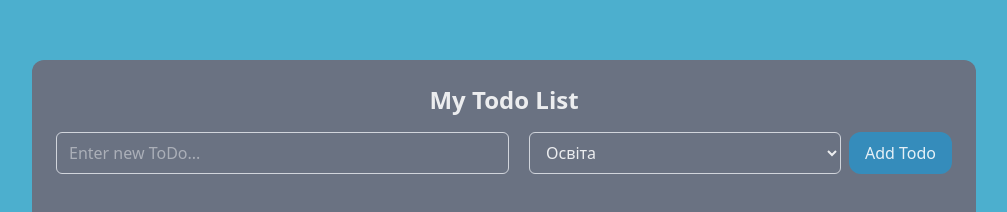
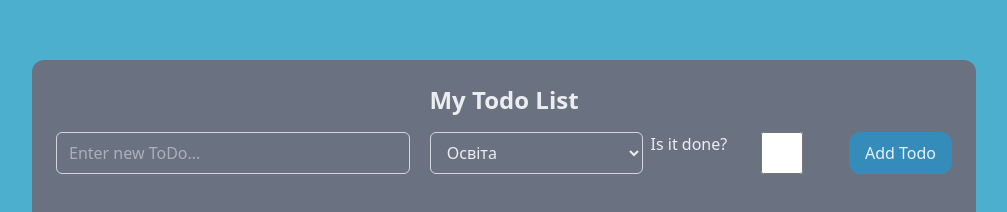
Before and after one commit to antonius1980/HW40_React, a React (Vite) app in the folder my_first_react_vite_project/: page / in a window 1280 px wide. Shown: the part 199-411 px from the top of the page, without its empty margins (136-1143 px from the left). Built offline with nearby package versions, Linux system fonts and the light colour scheme; no server answers.

Commit message:
Trying to add checked to items

```diff
--- a/my_first_react_vite_project/src/App.jsx
+++ b/my_first_react_vite_project/src/App.jsx
@@ -7,6 +7,8 @@ import './App.css'
 function App() {
   const [todos, setTodos] = useState([]);
   const [sortAsc, setSortAsc] = useState(true);
+  const [sortAscId, setSortAscId] = useState(true);
+
 
 
   // useEffect(() => {
@@ -44,12 +46,12 @@ function App() {
   //   localStorage.setItem('todos', JSON.stringify(todos))
   // }, [todos]);
 
-  const addTodo = (title, category) => {
+  const addTodo = (title, category, checked) => {
     let count = todos.length + 1;
     const newTodo = {
-      id: count, title, category
+      id: count, title, category, checked
     };
-    console.log(count, title);
+    console.log(count, title, category, checked);
     setTodos([...todos, newTodo]);
   }
 
@@ -60,6 +62,11 @@ function App() {
         ...todo,
         id: index + 1,
       }))
+    setTodos(updateTodos);
+  }
+
+  const checkTodo = (id) => {
+    const checkTodo = todos.filter((todo) => todo.id === id).map((todo, checked) => ({ ...todo, checked: checked, }))
     setTodos(updateTodos);
   }
 
@@ -75,12 +82,12 @@ function App() {
 
     const sortTodosById = () => {
     const sorted = [...todos].sort((a, b) => {
-      if(a.id < b.id) return sortAsc ? -1 : 1;
-      if(a.id > b.id) return sortAsc ? 1 : -1;
+      if(a.id < b.id) return sortAscId ? -1 : 1;
+      if(a.id > b.id) return sortAscId ? 1 : -1;
       return 0;
     })
     setTodos(sorted);
-    setSortAsc(!sortAsc);
+    setSortAscId(!sortAscId);
   }
 
   return (
@@ -89,9 +96,9 @@ function App() {
       <TodoForm onAddTodo = {addTodo}/>
       <div className='p-5 flex flex-row justify-between'>
         <button onClick={sortTodos} className='bg-sky-500/50 py-2 mr-2 inline-block px-4 rounded-xl mb-5'>Sort {sortAsc ? 'A - Z' : 'Z - A'}</button>
-        <button onClick={sortTodosById} className='bg-sky-500/50 py-2  inline-block px-4 rounded-xl mb-5'>Sort {sortAsc ? '0 - 9' : '9 - 0'}</button>
+        <button onClick={sortTodosById} className='bg-sky-500/50 py-2  inline-block px-4 rounded-xl mb-5'>Sort {sortAscId ? '0 - 9' : '9 - 0'}</button>
       </div>
-      <TodoList todos={todos} onDeleteTodo={deleteTodo} />
+      <TodoList todos={todos} onDeleteTodo={deleteTodo} onCheckTodo={checkTodo} />
     </div>
   )
 }
--- a/my_first_react_vite_project/src/components/TodoForm.jsx
+++ b/my_first_react_vite_project/src/components/TodoForm.jsx
@@ -4,16 +4,17 @@ import '../App.css';
 function TodoForm({ onAddTodo }) {
     const [title, setTitle] = useState('');
     const [category, setCategory] = useState('Освіта');
-    // const [checked, setChecked] = useState(false);
+    const [checked, setChecked] = useState(false);
 
     const handleSubmit = (e) => {
         e.preventDefault();
 
         if (title.trim() === '') return;
 
-        onAddTodo(title, category);
+        onAddTodo(title, category, checked);
         setTitle('');
         setCategory('Освіта');
+        setChecked(false);
     }
 
     return (
@@ -30,6 +31,14 @@ function TodoForm({ onAddTodo }) {
                 <option value="Робота" className='text-sky-500'>Робота</option>
                 <option value="Особисті" className='text-sky-500'>Особисті</option>
             </select>
+            <label htmlFor="isDone">Is it done?</label>
+            <input
+                id='isDone'
+                type='checkbox'
+                value={checked}
+                onChange={(e) => setChecked(e.target.checked)}
+                className='mr-3 grow  border border-gray-300 rounded-md py-2 px-3'
+            />
             <button type='submit' className='bg-sky-500/50 py-2 px-4 rounded-xl'>Add Todo</button>
         </form>
     )
--- a/my_first_react_vite_project/src/components/TodoItem.jsx
+++ b/my_first_react_vite_project/src/components/TodoItem.jsx
@@ -6,12 +6,13 @@ const categoryColors = {
   'Робота' : 'bg-green-600',
   'Особисті' : 'bg-amber-600',
 };
-function TodoItem({ todo, onDeleteTodo }) {
+function TodoItem({ todo, onDeleteTodo, onCheckTodo }) {
     return (
       <li className={`px-6 py-3 flex justify-between border items-center `}>
         <span className="mr-3">{todo.id}.</span>
         <span className="grow text-start">{todo.title}</span>
         <span className={`text-xs mt-1 px-3 py-1.5 rounded-full self-start mx-3 ${categoryColors[todo.category]}`}>{todo.category}</span>
+        <input type='checkbox' checked={checked} onChange={() => onCheckTodo(todo.id)} className='mr-3 grow  border border-gray-300 rounded-md py-2 px-3' />
         <button onClick={() => onDeleteTodo(todo.id)} className='bg-sky-500/50 py-1 px-3 rounded-xl'>Delete</button>
       </li>
     )
--- a/my_first_react_vite_project/src/components/TodoList.jsx
+++ b/my_first_react_vite_project/src/components/TodoList.jsx
@@ -1,7 +1,7 @@
 import TodoItem from './TodoItem';
 import '../App.css';
 
-function TodoList({ todos, onDeleteTodo }) {
+function TodoList({ todos, onDeleteTodo, onCheckTodo }) {
 
     return (
        <ul className='min-w-md w-full'>
@@ -9,7 +9,7 @@ function TodoList({ todos, onDeleteTodo }) {
             <p>Your todo list is empty</p>
         ) : (
             todos.map((todo) => (
-                <TodoItem key={todo.id} todo={todo} onDeleteTodo={onDeleteTodo}/>
+                <TodoItem key={todo.id} todo={todo} onDeleteTodo={onDeleteTodo} onCheckTodo={onCheckTodo}/>
             ))
         )}
        </ul>
```
